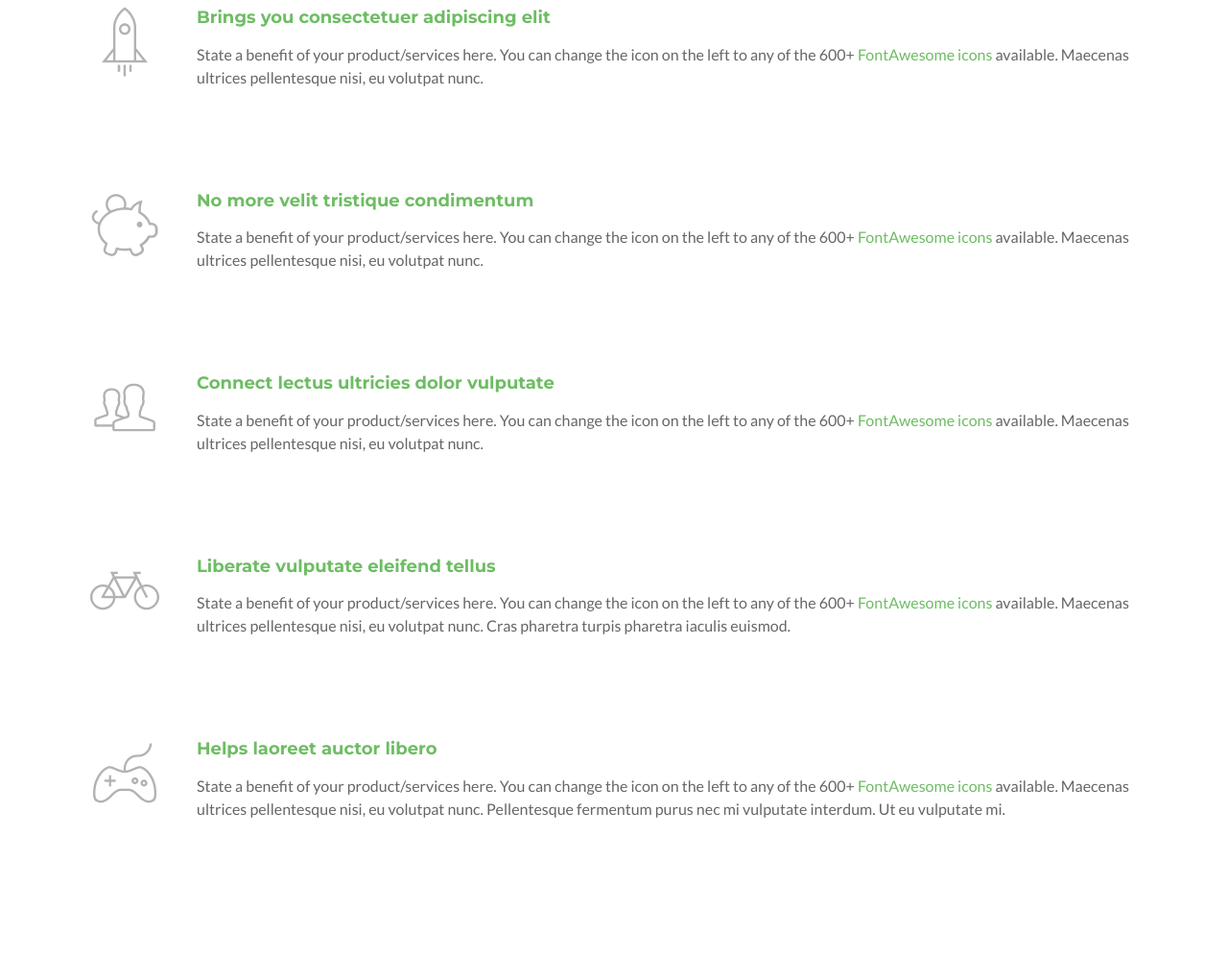
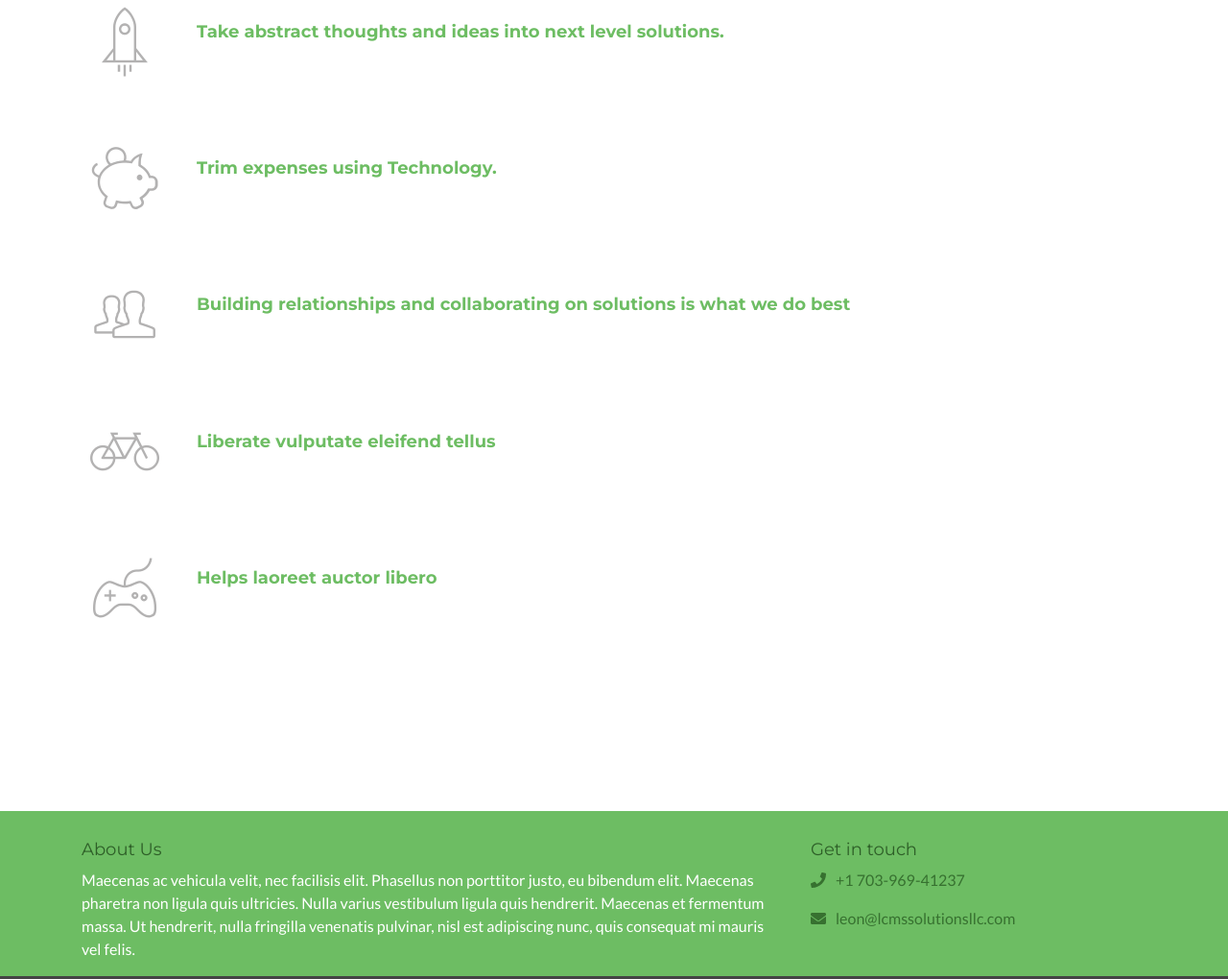
Before and after one commit to LeonSchubrych/lcms, a plain HTML site: page index.html in a window 1280 px wide. Shown: the part 218-1238 px from the top of the page at 96% size. Drawn offline with Linux system fonts and the light colour scheme.

Commit message:
Text changes.

```diff
--- a/index.html
+++ b/index.html
@@ -80,10 +80,7 @@
 							</div>
 							<!--//icon-->
 							<div class="content">
-								<h3 class="title">Brings you consectetuer adipiscing elit</h3>
-								<p class="desc">State a benefit of your product/services here. You can change the icon on the left to any of
-									the 600+ <a href="http://fortawesome.github.io/Font-Awesome/icons/" target="_blank">FontAwesome icons</a>
-									available. Maecenas ultrices pellentesque nisi, eu volutpat nunc. </p>
+								<h3 class="title" style="margin-top:15px;">Take abstract thoughts and ideas into next level solutions.</h3>
 							</div>
 							<!--//content-->
 						</div>
@@ -94,10 +91,8 @@
 							</div>
 							<!--//icon-->
 							<div class="content">
-								<h3 class="title">No more velit tristique condimentum</h3>
-								<p class="desc">State a benefit of your product/services here. You can change the icon on the left to any of
-									the 600+ <a href="http://fortawesome.github.io/Font-Awesome/icons/" target="_blank">FontAwesome icons</a>
-									available. Maecenas ultrices pellentesque nisi, eu volutpat nunc. </p>
+								<h3 class="title" style="margin-top:15px;">Trim expenses using Technology.</h3>
+								<p class="desc"></p>
 							</div>
 							<!--//content-->
 						</div>
@@ -108,10 +103,8 @@
 							</div>
 							<!--//icon-->
 							<div class="content">
-								<h3 class="title">Connect lectus ultricies dolor vulputate</h3>
-								<p class="desc">State a benefit of your product/services here. You can change the icon on the left to any of
-									the 600+ <a href="http://fortawesome.github.io/Font-Awesome/icons/" target="_blank">FontAwesome icons</a>
-									available. Maecenas ultrices pellentesque nisi, eu volutpat nunc. </p>
+								<h3 class="title" style="margin-top:15px;">Building relationships and collaborating on solutions is what we do best</h3>
+								<p class="desc"></p>
 							</div>
 							<!--//content-->
 						</div>
@@ -122,11 +115,8 @@
 							</div>
 							<!--//icon-->
 							<div class="content">
-								<h3 class="title">Liberate vulputate eleifend tellus</h3>
-								<p class="desc">State a benefit of your product/services here. You can change the icon on the left to any of
-									the 600+ <a href="http://fortawesome.github.io/Font-Awesome/icons/" target="_blank">FontAwesome icons</a>
-									available. Maecenas ultrices pellentesque nisi, eu volutpat nunc. Cras pharetra turpis pharetra iaculis
-									euismod.</p>
+								<h3 class="title" style="margin-top:15px;">Liberate vulputate eleifend tellus</h3>
+								<p class="desc"></p>
 							</div>
 							<!--//content-->
 						</div>
@@ -137,11 +127,8 @@
 							</div>
 							<!--//icon-->
 							<div class="content">
-								<h3 class="title">Helps laoreet auctor libero</h3>
-								<p class="desc">State a benefit of your product/services here. You can change the icon on the left to any of
-									the 600+ <a href="http://fortawesome.github.io/Font-Awesome/icons/" target="_blank">FontAwesome icons</a>
-									available. Maecenas ultrices pellentesque nisi, eu volutpat nunc. Pellentesque fermentum purus nec mi
-									vulputate interdum. Ut eu vulputate mi.</p>
+								<h3 class="title" style="margin-top:15px;">Helps laoreet auctor libero</h3>
+								<p class="desc"></p>
 							</div>
 							<!--//content-->
 						</div>
```
